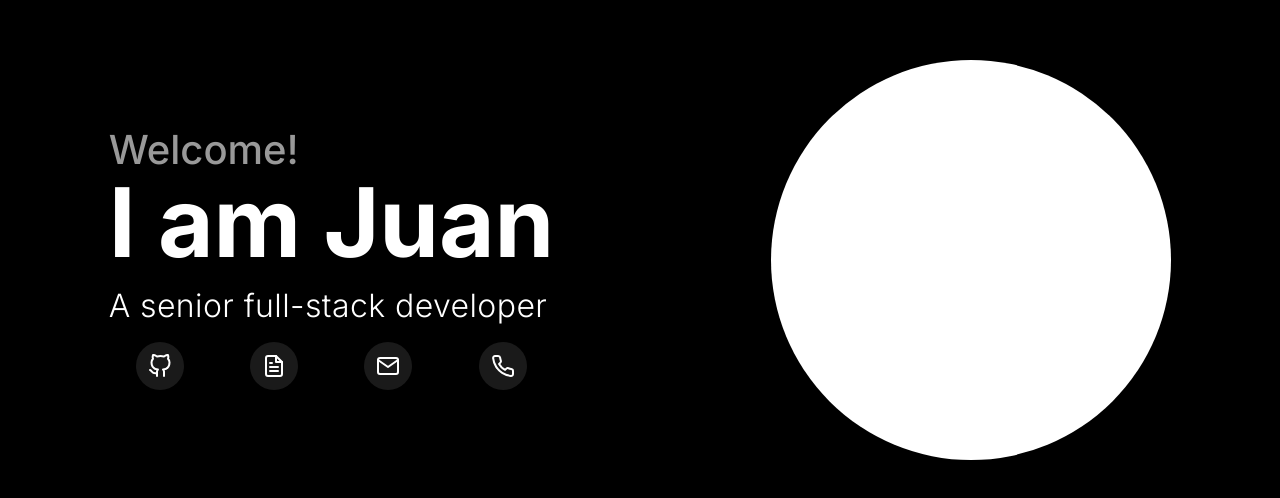
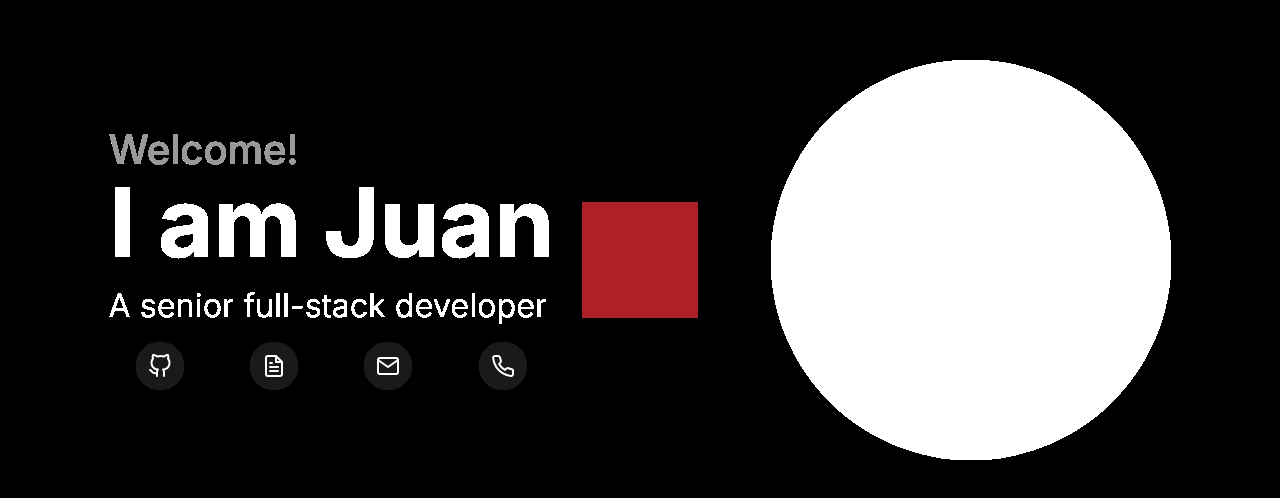
Before and after one commit to RamonEspinosa/RamonEspinosa.github.io, a Next.js app: page / in a window 1280 px wide. Shown: the part 140-638 px from the top of the page. Built offline with nearby package versions, Linux system fonts and the light colour scheme.

Commit message:
Add react three fiber

```diff
--- a/components/Main/index.tsx
+++ b/components/Main/index.tsx
@@ -1,8 +1,23 @@
 import React, { PropsWithChildren } from "react";
 import styles from "./styles.module.scss";
+import { Canvas } from "@react-three/fiber";
 
 const Main = ({ children }: PropsWithChildren) => {
-  return <main className={styles.main}>{children}</main>;
+  return (
+    <main className={styles.main}>
+      <div className={styles.main__canvas}>
+        <Canvas>
+          <ambientLight intensity={0.1} />
+          <directionalLight color="red" position={[0, 0, 5]} />
+          <mesh>
+            <boxGeometry />
+            <meshStandardMaterial />
+          </mesh>
+        </Canvas>
+      </div>
+      <div className={styles.main__content}>{children}</div>
+    </main>
+  );
 };
 
 export default Main;
--- a/components/Main/styles.module.scss
+++ b/components/Main/styles.module.scss
@@ -1,4 +1,19 @@
 .main {
   height: 100%;
-  background-color: var(--black);
+  position: relative;
+  &__canvas {
+    position: absolute;
+    inset: 0%;
+    width: 100%;
+    height: 100%;
+    background-color: black;
+
+    canvas {
+      background-color: black;
+    }
+  }
+  &__content {
+    height: 100%;
+    position: relative;
+  }
 }
--- a/next.config.js
+++ b/next.config.js
@@ -1,10 +1,10 @@
 /** @type {import('next').NextConfig} */
+
+// eslint-disable-next-line @typescript-eslint/no-var-requires
+const withTM = require("next-transpile-modules")(["three"]);
 
 const nextConfig = {
   reactStrictMode: true,
-  compiler: {
-    styledComponents: true,
-  },
 };
 
-module.exports = nextConfig;
+module.exports = withTM(nextConfig);
--- a/package.json
+++ b/package.json
@@ -9,10 +9,12 @@
     "test:watch": "jest --watchAll"
   },
   "dependencies": {
+    "@react-three/fiber": "^8.13.6",
     "framer-motion": "10.15.0",
     "next": "12.3.4",
     "react": "18.2.0",
-    "react-dom": "18.2.0"
+    "react-dom": "18.2.0",
+    "three": "^0.155.0"
   },
   "devDependencies": {
     "@testing-library/jest-dom": "^5.16.5",
@@ -28,6 +30,7 @@
     "jest": "^29.6.2",
     "jest-css-modules": "^2.1.0",
     "jest-environment-jsdom": "^29.0.3",
+    "next-transpile-modules": "^9.1.0",
     "prettier": "2.7.1",
     "sass": "^1.64.2",
     "ts-jest": "^29.1.1",
```
Also changed, not shown: 1 other file (tests, documents, lock files or other folders).
